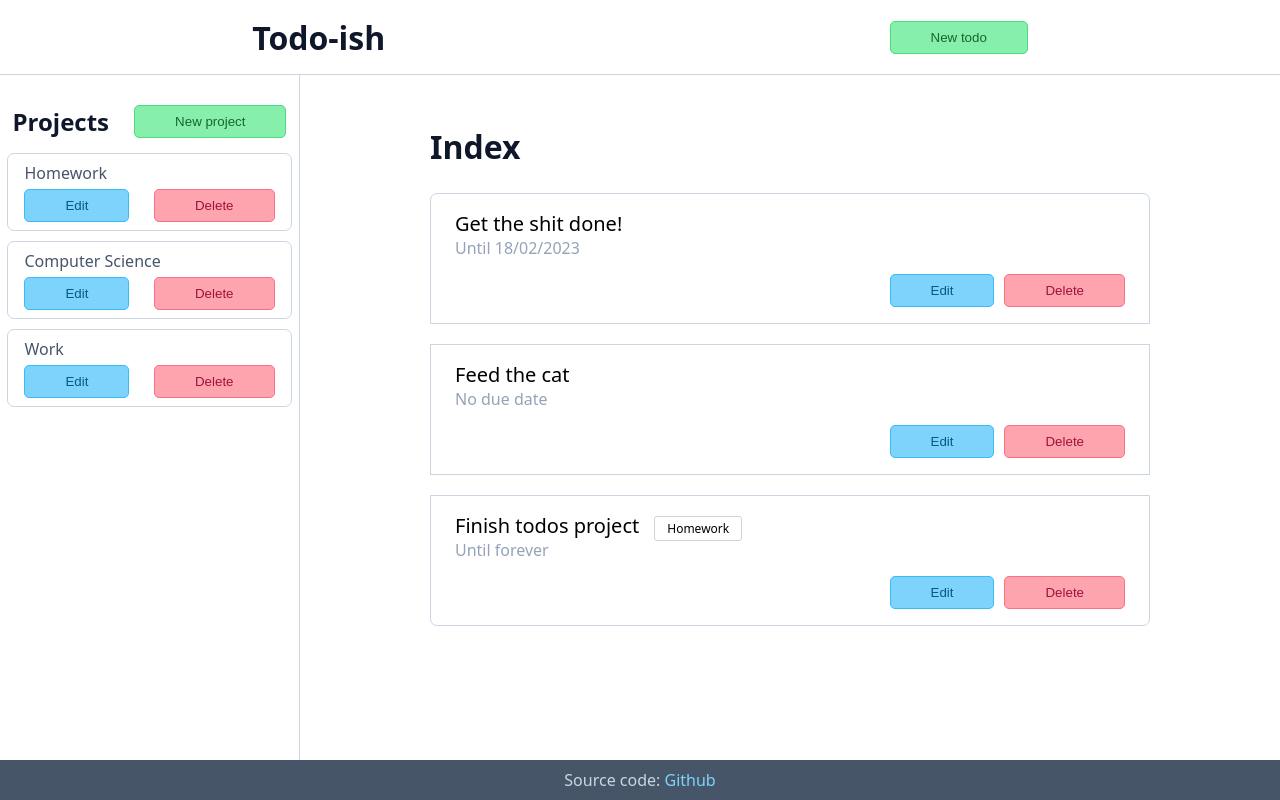
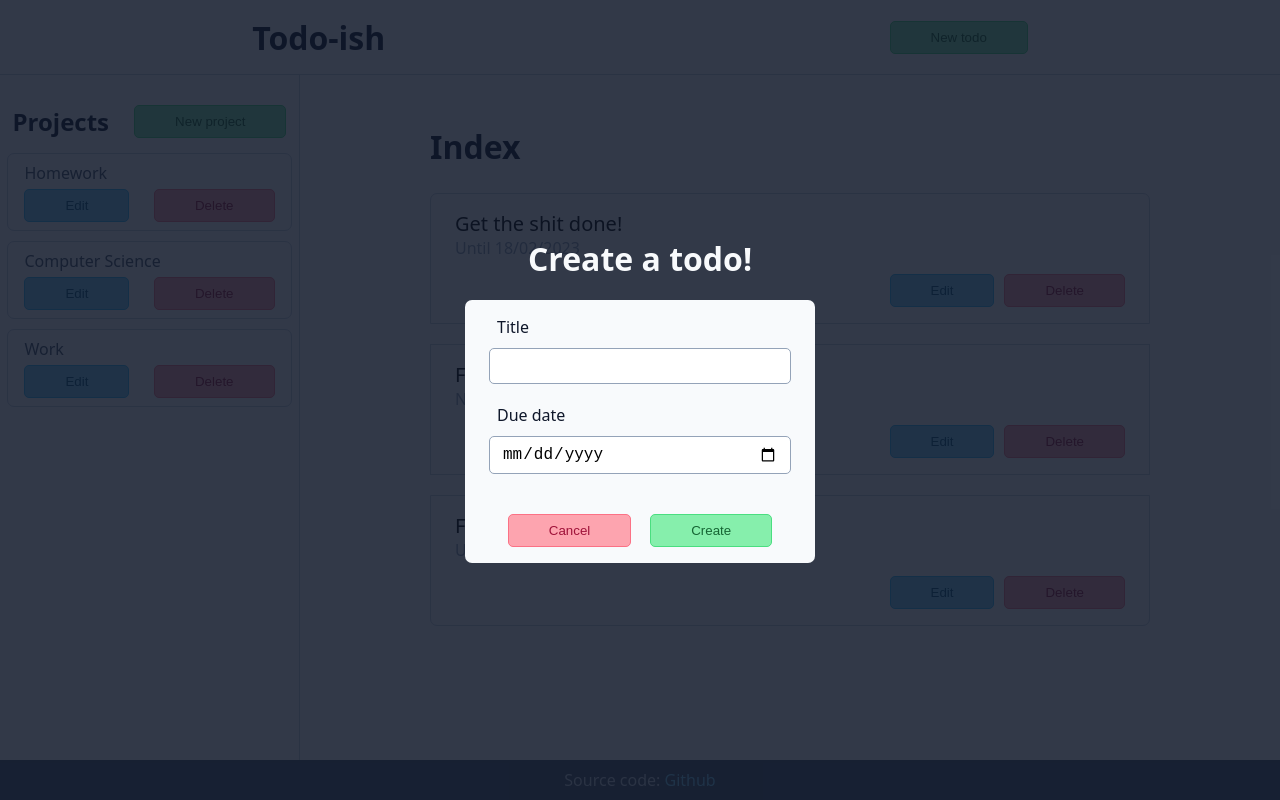
Before and after one commit to yegorkravchenko/todo-list-top, a website built with Vite: page index.html in a window 1280 px wide. Built offline with nearby package versions, Linux system fonts and the light colour scheme.

Commit message:
add modal structure and styles

```diff
--- a/index.html
+++ b/index.html
@@ -13,6 +13,22 @@
         <button class="button button--green" type="button">New todo</button>
       </div>
     </header>
+
+    <div class="modal">
+      <p class="modal__title">Create a todo!</p>
+      <div class="modal__container">
+        <form action="#">
+          <label class="label" for="title">Title</label>
+          <input class="input" id="title" name="title" type="text" />
+          <label class="label" for="dueDate">Due date</label>
+          <input class="input" id="dueDate" name="dueDate" type="date" />
+          <div class="controls modal__controls">
+            <button class="button button--red" type="button">Cancel</button>
+            <button class="button button--green" type="button">Create</button>
+          </div>
+        </form>
+      </div>
+    </div>
 
     <aside class="sidebar">
       <div class="projects">
--- a/src/scss/styles.scss
+++ b/src/scss/styles.scss
@@ -42,6 +42,62 @@ body {
 
   &--red {
     @include colorize-button($rose-300, $rose-400, $rose-800);
+  }
+}
+
+.input,
+.label {
+  display: block;
+}
+
+.label {
+  color: $slate-900;
+  font-size: 1rem;
+  margin: 0 0 10px 0.5rem;
+}
+
+.input {
+  border: 1px solid $slate-400;
+  border-radius: 5px;
+  padding: 0.5rem 0.75rem;
+  width: 100%;
+  font-size: 1rem;
+
+  &:not(:last-child) {
+    margin-bottom: 20px;
+  }
+}
+
+.modal {
+  height: 100vh;
+  width: 100vw;
+  position: absolute;
+  background-color: hsla(222, 47%, 11%, 0.85);
+
+  display: flex;
+  flex-direction: column;
+  justify-content: center;
+  align-items: center;
+
+  &__title {
+    color: $slate-50;
+    font-size: 2rem;
+    font-weight: bolder;
+    margin-bottom: 20px;
+  }
+
+  &__container {
+    background-color: $slate-50;
+    border-radius: 7px;
+    width: 90%;
+    max-width: 350px;
+    padding: 1rem 1.5rem;
+  }
+
+  &__controls {
+    display: flex;
+    margin-top: 40px;
+    justify-content: space-evenly;
   }
 }
 
```
